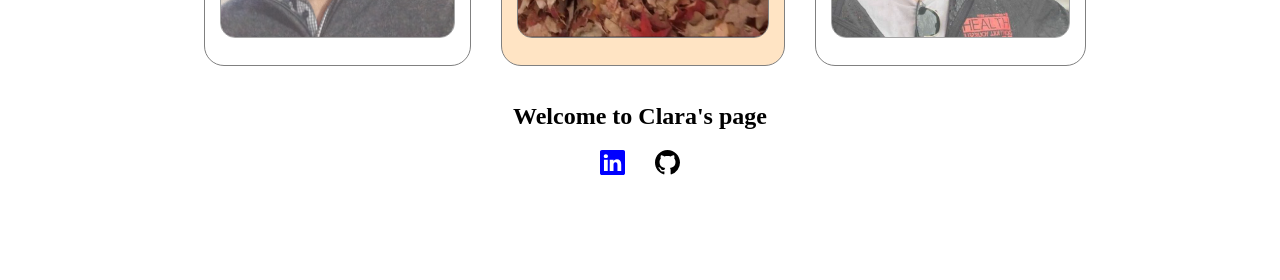
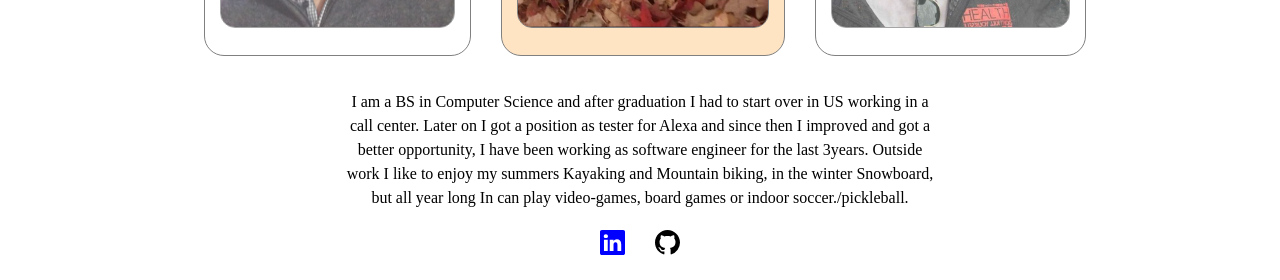
Before and after one commit to philgermano/recipedia-Front, a React (Create React App) app: page /about/clara in a window 1280 px wide. Shown: the part 668-948 px from the top of the page. Before the commit the page ends 913 px from the top, so only its background shows below. Built offline with nearby package versions, Linux system fonts and the light colour scheme; a web font is replaced by a local one.

Commit message:
styling complete

```diff
--- a/src/index.css
+++ b/src/index.css
@@ -3,6 +3,7 @@
 }
 
 body {
+  height: 100%;
   margin: 0;
   padding: 0;
   color: black;
@@ -216,7 +217,7 @@ img{
 .about-text p, .dev-text {
   font-size: 16px;
   max-width: 600px;
-  margin: 20px auto 30px auto;
+  margin: 10px auto 30px auto;
   padding: 20px;
   line-height: 1.5;
 }
@@ -324,4 +325,6 @@ svg:hover {
   max-width: 600px;
   margin-left: auto;
   margin-right: auto;
+  margin-top: -20px;
+  margin-bottom: 0px;
 }
--- a/src/routes/Carlos.jsx
+++ b/src/routes/Carlos.jsx
@@ -4,7 +4,8 @@ import '../App.css'
 
 const  Carlos=() =>{
   return <div className='carlos'>
-      <h2>Welcome to Carlos' page</h2>
+      {/* <h2>Welcome to Carlos' page</h2> */}
+      <p className="dev-text">I'm an aspiring Junior Software Engineer, with a background in business development, education and finance, now polishing my coding skills at General Assembly in order to fulfill the life-long dream of a career in computer programming and technology.</p>
       {<a href="https://www.linkedin.com/in/carloslopezferrer/"><svg xmlns="http://www.w3.org/2000/svg" width="25" height="25" fill="blue" class="bi bi-linkedin" viewBox="0 0 16 16">
   <path d="M0 1.146C0 .513.526 0 1.175 0h13.65C15.474 0 16 .513 16 1.146v13.708c0 .633-.526 1.146-1.175 1.146H1.175C.526 16 0 15.487 0 14.854V1.146zm4.943 12.248V6.169H2.542v7.225h2.401zm-1.2-8.212c.837 0 1.358-.554 1.358-1.248-.015-.709-.52-1.248-1.342-1.248-.822 0-1.359.54-1.359 1.248 0 .694.521 1.248 1.327 1.248h.016zm4.908 8.212V9.359c0-.216.016-.432.08-.586.173-.431.568-.878 1.232-.878.869 0 1.216.662 1.216 1.634v3.865h2.401V9.25c0-2.22-1.184-3.252-2.764-3.252-1.274 0-1.845.7-2.165 1.193v.025h-.016a5.54 5.54 0 0 1 .016-.025V6.169h-2.4c.03.678 0 7.225 0 7.225h2.4z"/>
 </svg></a>}
--- a/src/routes/Clara.jsx
+++ b/src/routes/Clara.jsx
@@ -2,8 +2,8 @@ import React from 'react';
 
 const  Clara=() =>{
   return <div className='clara'>
-      <h2>Welcome to Clara's page</h2>
-
+      {/* <h2>Welcome to Clara's page</h2> */}
+      <p className="dev-text">I am a BS in Computer Science and after graduation I had to start over in US working in a call center. Later on I got a position as tester for Alexa and since then I improved and got a better opportunity, I have been working as software engineer for the last 3years. Outside work I like to enjoy my summers Kayaking and Mountain biking, in the winter Snowboard, but all year long In can play video-games, board games or indoor soccer./pickleball.</p>
       {<a href="https://www.linkedin.com/in/claracmelo/"><svg xmlns="http://www.w3.org/2000/svg" width="25" height="25" fill="blue" class="bi bi-linkedin" viewBox="0 0 16 16">
   <path d="M0 1.146C0 .513.526 0 1.175 0h13.65C15.474 0 16 .513 16 1.146v13.708c0 .633-.526 1.146-1.175 1.146H1.175C.526 16 0 15.487 0 14.854V1.146zm4.943 12.248V6.169H2.542v7.225h2.401zm-1.2-8.212c.837 0 1.358-.554 1.358-1.248-.015-.709-.52-1.248-1.342-1.248-.822 0-1.359.54-1.359 1.248 0 .694.521 1.248 1.327 1.248h.016zm4.908 8.212V9.359c0-.216.016-.432.08-.586.173-.431.568-.878 1.232-.878.869 0 1.216.662 1.216 1.634v3.865h2.401V9.25c0-2.22-1.184-3.252-2.764-3.252-1.274 0-1.845.7-2.165 1.193v.025h-.016a5.54 5.54 0 0 1 .016-.025V6.169h-2.4c.03.678 0 7.225 0 7.225h2.4z"/>
 </svg></a>}
--- a/src/routes/Phil.jsx
+++ b/src/routes/Phil.jsx
@@ -2,7 +2,7 @@ import React from 'react';
 
 const  Phil=() =>{
   return <div className='phil'>
-      <h2>Welcome to Phil's page</h2>
+      {/* <h2>Welcome to Phil's page</h2> */}
       <p className="dev-text">A Junior Software Engineer with a background in manufacturing and medical fields with strong problem solving. Reliable and driven, I have handled turbine jet engine parts, solar panels, and complex manufacturing processes. I have always enjoyed how thrilling it is to troubleshoot, diagnose an issue, find causes, and finally correct and problem solve for end users.</p>
             {<a href="https://www.linkedin.com/in/phil-germano/"><svg xmlns="http://www.w3.org/2000/svg" width="25" height="25" fill="blue" class="bi bi-linkedin" viewBox="0 0 16 16">
   <path d="M0 1.146C0 .513.526 0 1.175 0h13.65C15.474 0 16 .513 16 1.146v13.708c0 .633-.526 1.146-1.175 1.146H1.175C.526 16 0 15.487 0 14.854V1.146zm4.943 12.248V6.169H2.542v7.225h2.401zm-1.2-8.212c.837 0 1.358-.554 1.358-1.248-.015-.709-.52-1.248-1.342-1.248-.822 0-1.359.54-1.359 1.248 0 .694.521 1.248 1.327 1.248h.016zm4.908 8.212V9.359c0-.216.016-.432.08-.586.173-.431.568-.878 1.232-.878.869 0 1.216.662 1.216 1.634v3.865h2.401V9.25c0-2.22-1.184-3.252-2.764-3.252-1.274 0-1.845.7-2.165 1.193v.025h-.016a5.54 5.54 0 0 1 .016-.025V6.169h-2.4c.03.678 0 7.225 0 7.225h2.4z"/>
```
